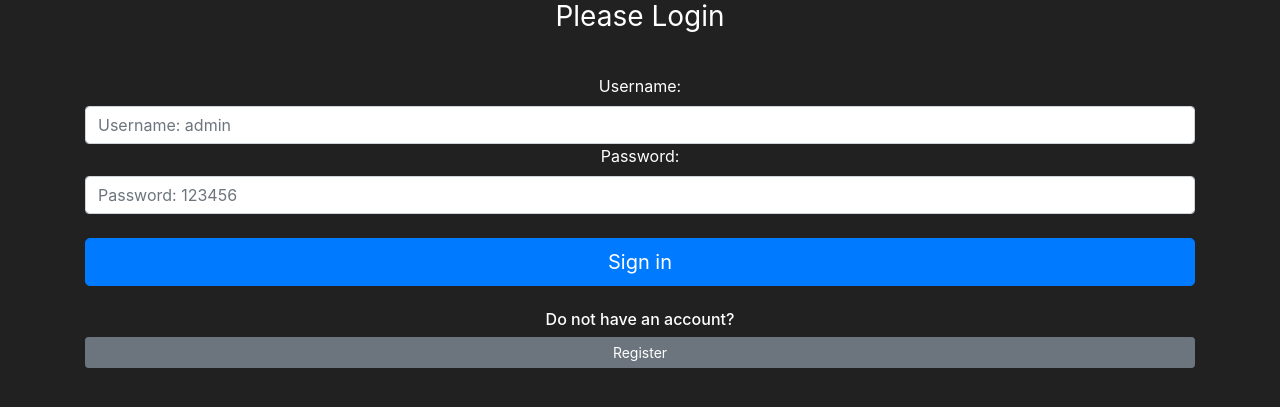
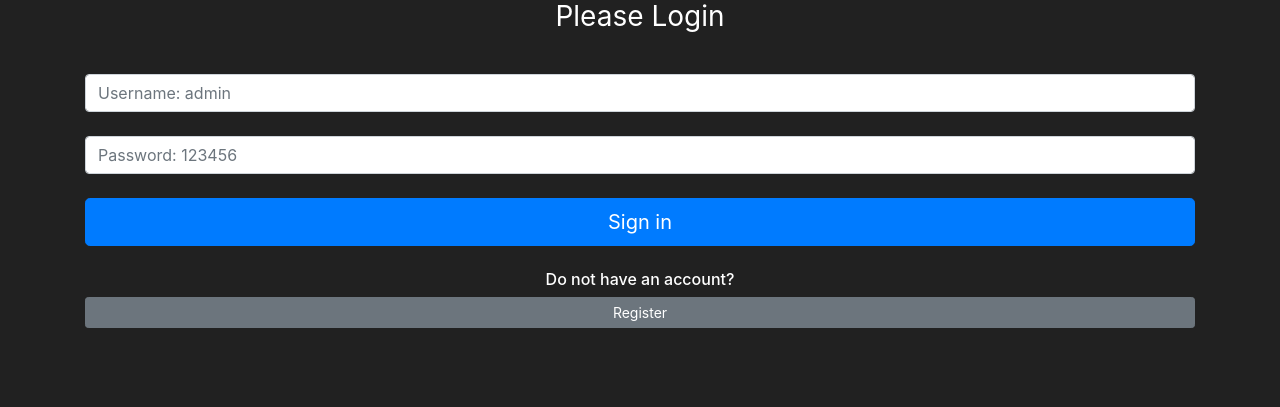
Before and after one commit to Hello-CS/python-flask-market, a Flask app: page /login in a window 1280 px wide. Shown: the part 56-463 px from the top of the page. Run offline with Flask 2, Linux system fonts and the light colour scheme; some libraries are stand-ins or nearby versions.

Commit message:
Editing register and login page

```diff
--- a/market/templates/login.html
+++ b/market/templates/login.html
@@ -10,9 +10,9 @@
             <h1 class="h3 mb-3 font-weight-normal">Please Login</h1>
             <br>
             {{ form.hidden_tag()}}
-            {{ form.username.label()}}
+
             {{ form.username(class="form-control", placeholder="Username: admin") }}
-            {{ form.password.label()}}
+            <br>
             {{ form.password(class="form-control", placeholder="Password: 123456")}}
 
             <br>
```
Also changed, not shown: market/templates/register.html (+3 -6 lines).
